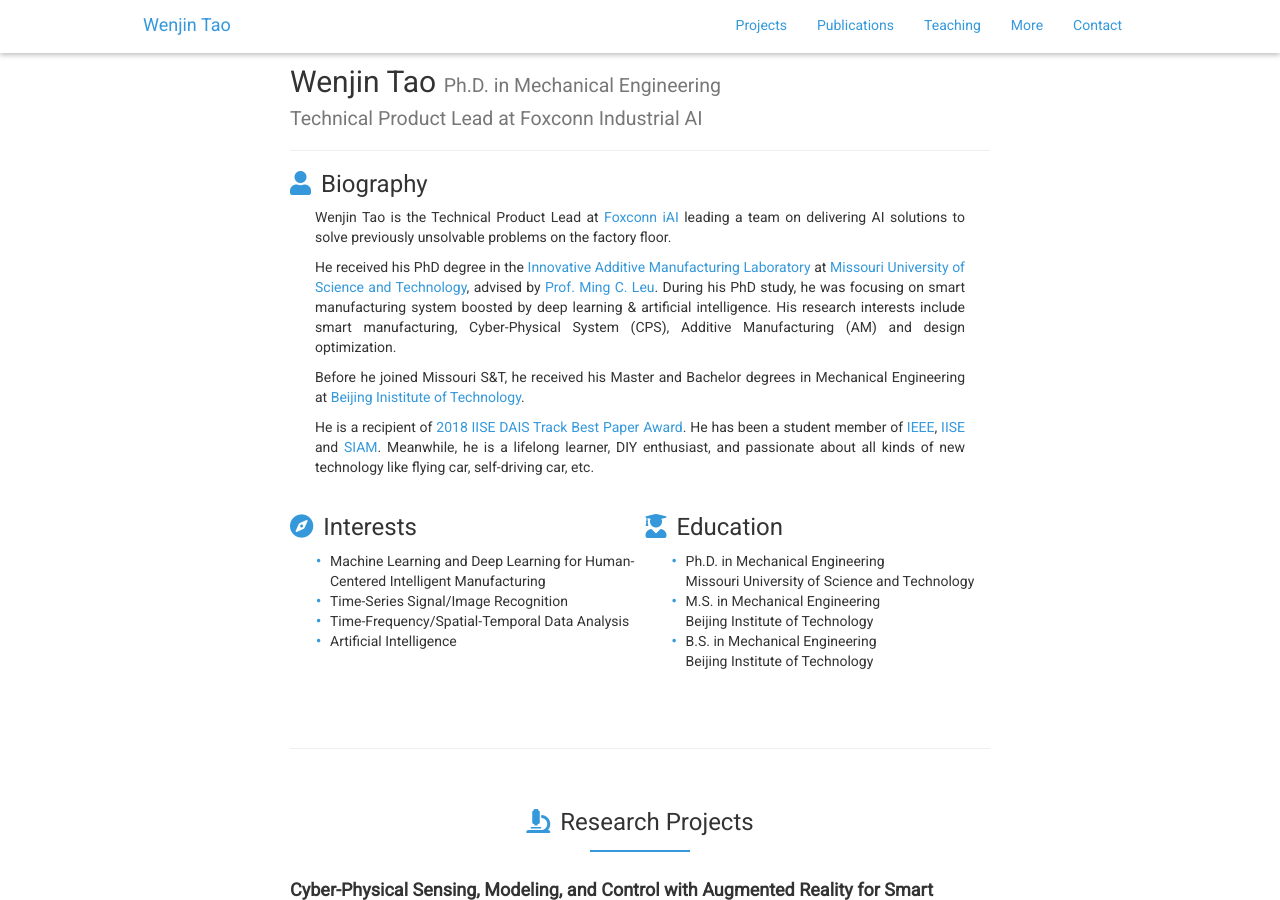
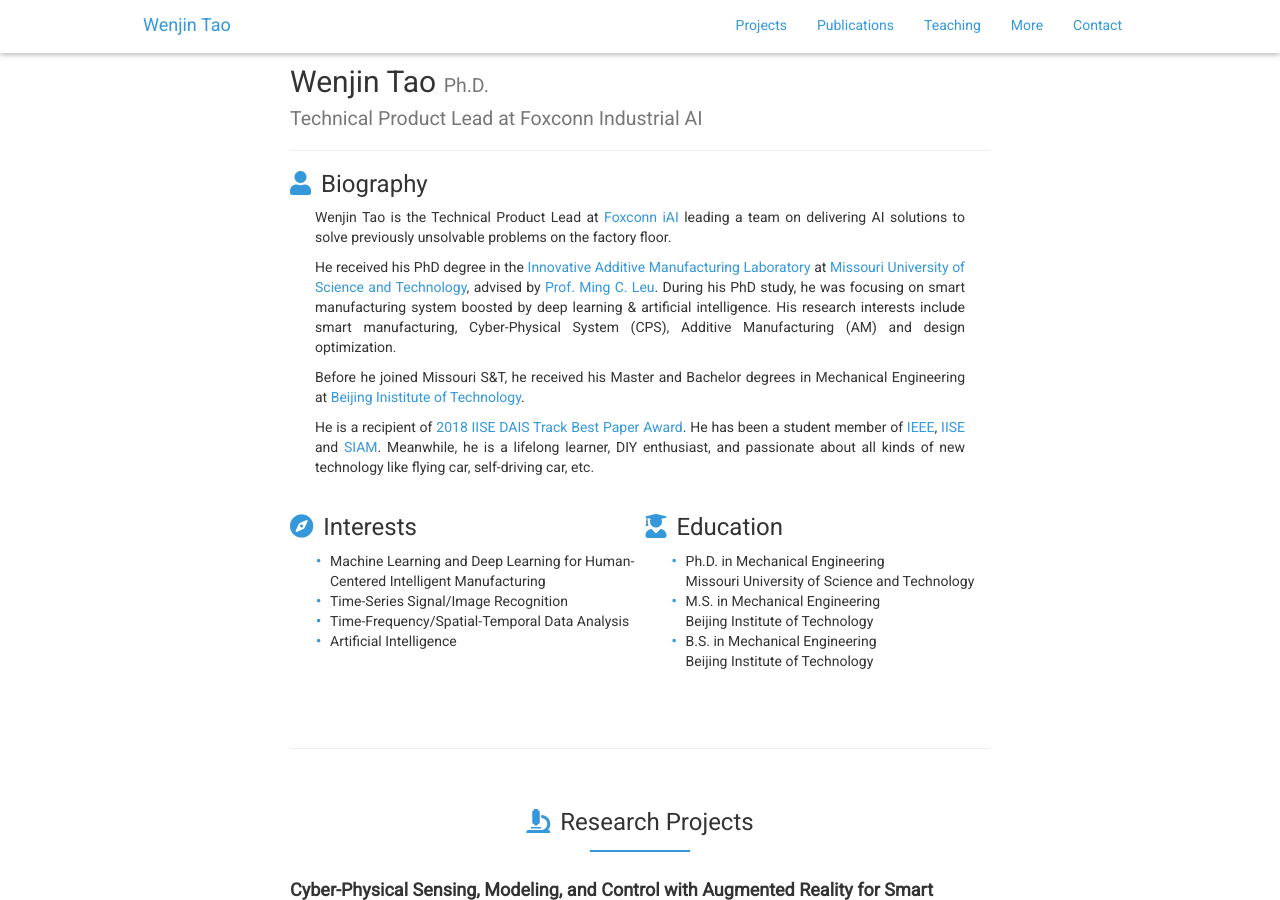
Before and after one commit to WenjinTao/WenjinTao.github.io, a Jekyll site: the page built from index.md, in a window 1280 px wide and 900 px high. Built offline with Jekyll 4.4.1, drawn with Linux system fonts in a browser that asks for light colours; nearby versions of some CDN libraries; comment, search, counter and statistics services are not loaded; a style sheet for code colours, icons or effects is not loaded.

Commit message:
Update index.md

```diff
--- a/index.md
+++ b/index.md
@@ -1,7 +1,7 @@
 ---
 layout: page
 title: Wenjin Tao
-tagline: Ph.D. in Mechanical Engineering <br>Technical Product Lead at Foxconn Industrial AI
+tagline: Ph.D. <br>Technical Product Lead at Foxconn Industrial AI
 description: Wenjin Tao | Foxconn iAI
 ---
 
```
